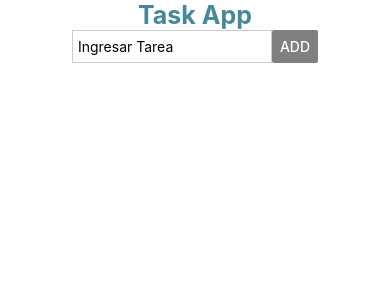
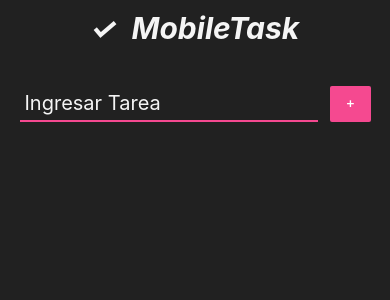
Before and after one commit to escuderoemanuel/ReactNativeTasksApp, a React Native app: screen / in a window 390 px wide. Shown: the top 300 px of the page. Built offline with nearby package versions, Linux system fonts and the light colour scheme.

Commit message:
Added Styles to textItem & to itemList

```diff
--- a/App.js
+++ b/App.js
@@ -1,6 +1,6 @@
 
 import { useState } from 'react';
-import { Button, StyleSheet, TextInput, View, Text, FlatList } from 'react-native';
+import { Button, StyleSheet, TextInput, View, Text, FlatList, StatusBar, Pressable } from 'react-native';
 
 export default function App() {
   const [textItem, setTextItem] = useState('')
@@ -12,34 +12,49 @@ export default function App() {
 
   const addItemToList = () => {
     setItemList(prevState => [...prevState, { id: Math.random().toString(), value: textItem }])
+    //console.log(itemList)
     setTextItem('')
   }
 
-  const renderListItem = ({ item }) => {
+  const renderListItem = ({ item }) => (
     <View style={styles.itemList}>
-      <Text>{item.value}</Text>
-      <Button title='x' />
+      <Text style={styles.itemText}>{item.value}</Text>
+      {/* <Button
+        title=' x '
+        color='#212121'
+        accessibilityLabel='Button to delete Task of the List'
+        /> */}
+      <Pressable
+        style={styles.buttonDelete}
+        accessibilityLabel='Button to delete Task of the List'
+      >
+        <Text style={styles.textButtonDelete}>×</Text>
+      </Pressable>
     </View>
-  }
+  )
 
   return (
     <>
       <View style={styles.container}>
-      <Text style={styles.titleApp}>Task App</Text>
+        <StatusBar />
+        <Text style={styles.titleApp}>✓  MobileTask</Text>
         <View style={styles.inputContainer} >
           <TextInput
             style={styles.textInput}
             placeholder='Ingresar Tarea'
+            placeholderTextColor='whitesmoke'
             onChangeText={onChangeTextHandler}
             value={textItem}
           />
           <Button
-          title='Add'
-          color='gray'
+            title='  +  '
+            color='rgb(245, 73, 144)'
+            accessibilityLabel='Button to add a Task to the List'
             onPress={addItemToList}
           />
         </View>
         <FlatList
+          style={styles.flatList}
           data={itemList}
           renderItem={renderListItem}
           keyExtractor={item => item.id}
@@ -52,26 +67,62 @@ export default function App() {
 
 
 const styles = StyleSheet.create({
-
   container: {
     flex: 1,
-    backgroundColor: '#fff',
+    backgroundColor: '#212121',
+    color: 'whitesmoke',
     alignItems: 'center',
     justifyContent: 'space-around',
   },
   titleApp: {
-    fontSize: 25,
+    fontSize: 30,
     fontWeight: 'bold',
-    color: '#489'
+    fontStyle: 'italic',
+    color: 'whitesmoke',
+    marginBottom: 30,
+    padding: 10,
   },
   inputContainer: {
     flexDirection: 'row',
     justifyContent: 'space-between',
+    width: '90%'
   },
   textInput: {
-    width: 200,
-    borderColor: '#ccc',
-    borderWidth: 1,
+    width: '85%',
     padding: 5,
+    borderBottomColor: "rgb(245, 73, 144)",
+    borderBottomWidth: 2,
+    color: 'whitesmoke',
+    marginRight: 5,
+    fontSize: 20
+  },
+  flatList: {
+    width: '90%',
+    marginTop: 30
+  },
+  itemList: {
+    justifyContent: 'center',
+    color: 'whitesmoke',
+    flexDirection: 'row',
+    width: '100%',
+    justifyContent: 'space-between',
+    alignItems: 'center',
+    padding: 10,
+    marginVertical: 10,
+    backgroundColor: "rgb(245, 73, 144)",
+    borderRadius: 10,
+  },
+  itemText: {
+    color: 'whitesmoke',
+    fontSize: 18
+  },
+  buttonDelete: {
+    alignItems: 'center',
+    justifyContent: 'center',
+    color: 'whitesmoke'
+  },
+  textButtonDelete: {
+    color: 'whitesmoke',
+    fontSize: 25
   }
 });
```
Lines whose indentation alone changed are shown as unchanged.
